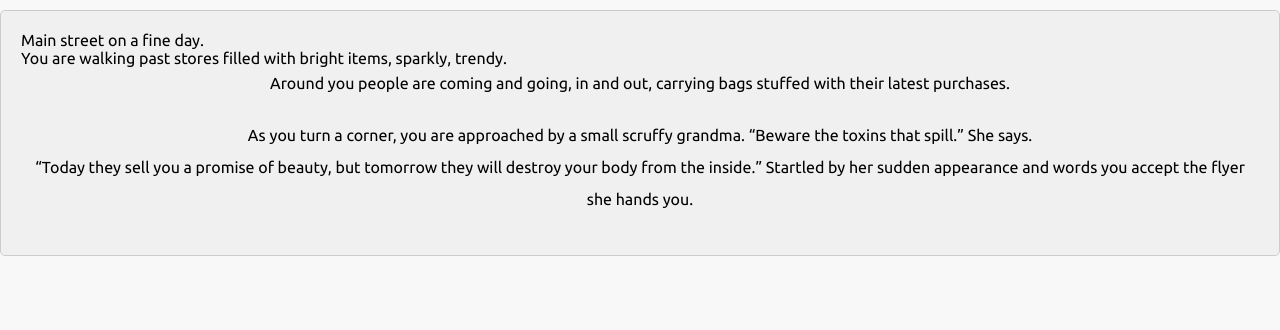
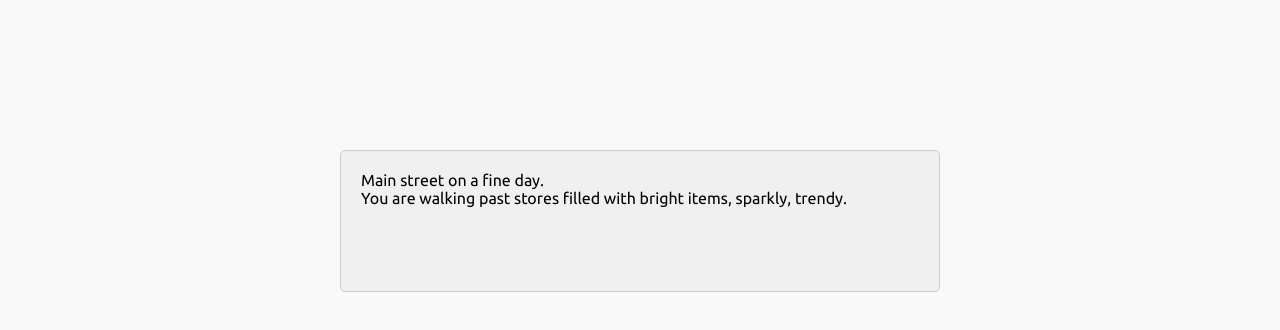
Before and after one commit to Mika-Mikster/world-of-cosmo, a plain HTML site: page world-of-cosmo-master/dialog/dialogOne.html in a window 1280 px wide. Drawn offline with nearby package versions, Linux system fonts and the light colour scheme; files that its build step writes are made by us from their sources; files whose address does not match are found by name.

Commit message:
CSS adaptions to Typed function
Wrap and typed class changed height and width.

```diff
--- a/world-of-cosmo-master/dialog/dialogOne.html
+++ b/world-of-cosmo-master/dialog/dialogOne.html
@@ -3,13 +3,15 @@
 <link href="typed.js-master/main.css" rel="stylesheet"/>
 <script src="sweetalert-master/dist/sweetalert.min.js"></script>
 <link rel="stylesheet" type="text/css" href="sweetalert-master/dist/sweetalert.css">
+<div class="wrap">
 <div class="type-wrap">
     <div id="typed-strings">
 <span>Main street on a fine day.<br> You are walking past stores filled with bright items, sparkly, trendy.</span>
-            <p>Around you people are coming and going, in and out, carrying bags stuffed with their latest purchases.</p>
-            <p>As you turn a corner, you are approached by a small scruffy grandma. “Beware the toxins that spill.” She says.<br>
-                “Today they sell you a promise of beauty, but tomorrow they will destroy your body from the inside.”
-                Startled by her sudden appearance and words you accept the flyer she hands you.</p>
+            <!--<p>Around you people are coming and going, in and out, carrying bags stuffed with their latest purchases.</p>-->
+            <!--<p>As you turn a corner, you are approached by a small scruffy grandma. “Beware the toxins that spill.” She says.<br>-->
+                <!--“Today they sell you a promise of beauty, but tomorrow they will destroy your body from the inside.”-->
+                <!--Startled by her sudden appearance and words you accept the flyer she hands you.</p>-->
     </div>
     <span id="typed"></span></div>
-<button id="laterView" style="visibility: hidden" onclick="enterCosmo()">Read flyer</button>
+<a href="#dialogTwo"><button id="laterView" style="visibility: hidden" onclick="enterCosmo()">Read flyer</button></a>
+</div>
--- a/world-of-cosmo-master/typed.js-master/main.css
+++ b/world-of-cosmo-master/typed.js-master/main.css
@@ -35,6 +35,7 @@ p{
 	background:#f0f0f0;
 	border-radius:5px;
 	border:#CCC 1px solid;
+	min-height:100px;
 }
 
 .links{
```
Also changed, not shown: world-of-cosmo-master/dialog/dialogTwo.html (+5 -4 lines), world-of-cosmo-master/index.html (+4 -4 lines), world-of-cosmo-master/level1.js (line endings or trailing spaces).
